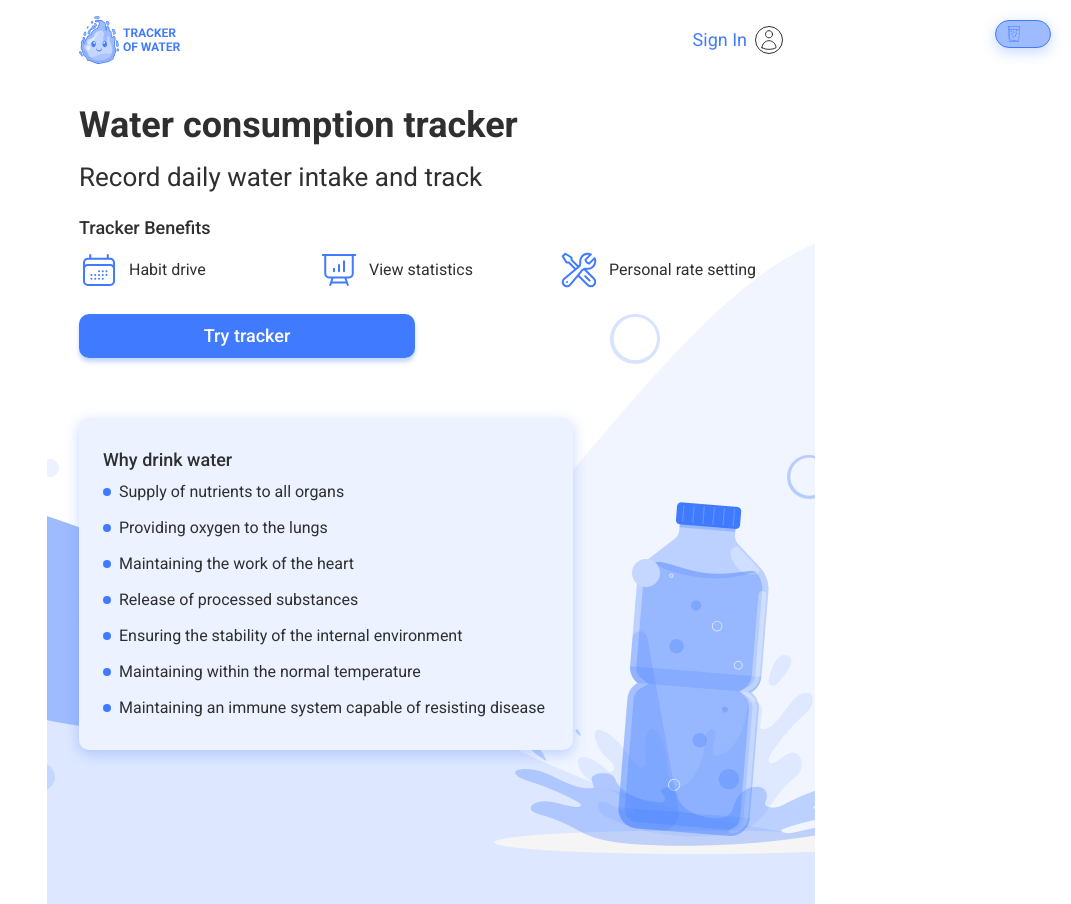
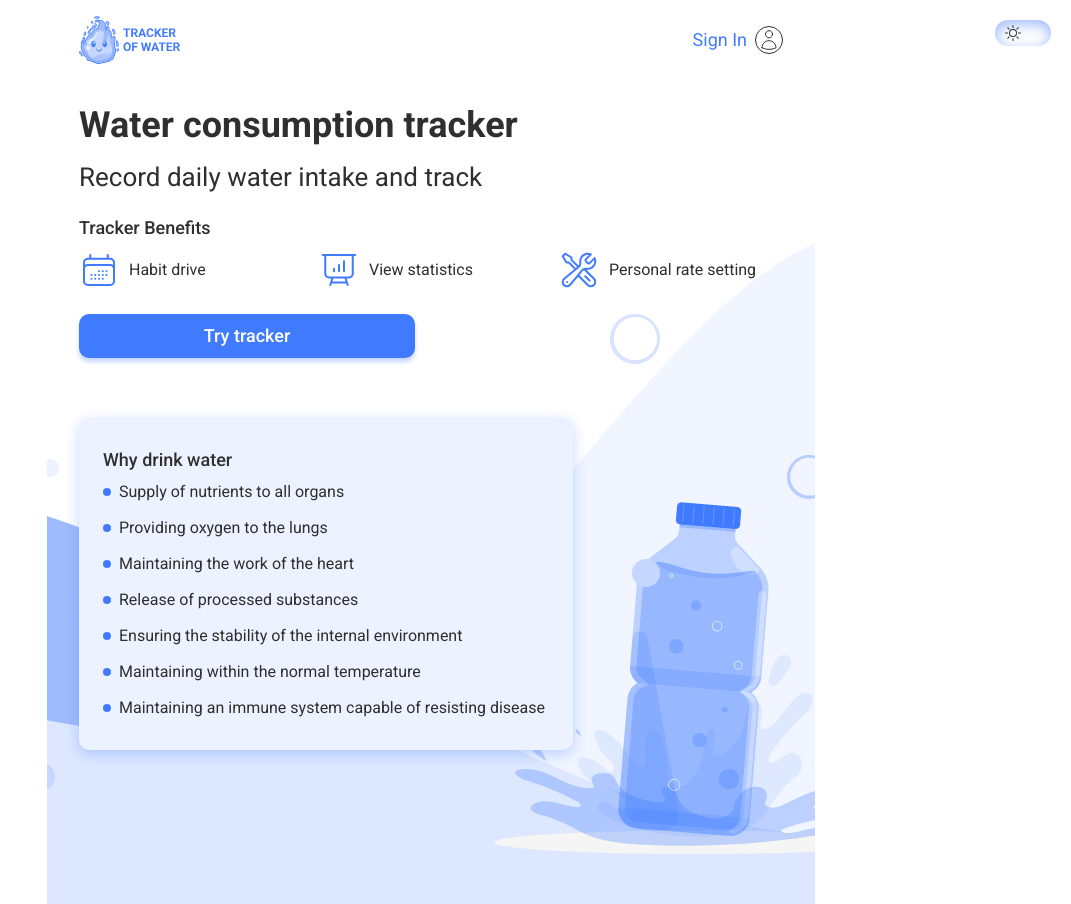
Before and after one commit to OlenaShatalova/team-03-water-tracker-frontend, a React (Vite) app: page /welcome in a window 1280 px wide. Shown: the whole page, without its empty margins (209-1280 px from the left). Built offline with nearby package versions, Linux system fonts and the light colour scheme.

Commit message:
corected themeBtn

```diff
--- a/package.json
+++ b/package.json
@@ -24,6 +24,7 @@
     "react": "^18.3.1",
     "react-dom": "^18.3.1",
     "react-hot-toast": "^2.5.1",
+    "react-icons": "^5.4.0",
     "react-loader-spinner": "^6.1.6",
     "react-modal": "^3.16.3",
     "react-redux": "^9.2.0",
--- a/src/components/ThemeBtn/ThemeBtn.jsx
+++ b/src/components/ThemeBtn/ThemeBtn.jsx
@@ -1,52 +1,26 @@
 import useTheme from '../ThemeContext/useTheme';
+import { BsSun, BsMoon } from 'react-icons/bs';
 import css from './ThemeBtn.module.css';
-import Icon from '../Icon/Icon.jsx'; // Import Icon component
 
 const ThemeBtn = () => {
   const { theme, toggleTheme } = useTheme();
 
   return (
-    <button className={`${css.themeButton} button`} onClick={toggleTheme}>
-      {theme === 'light' ? (
-        <Icon
-          name="icon-glass"
-          width={16}
-          height={16}
-          color="black"
-          className={css.icon}
-        />
-      ) : (
-        <Icon
-          name="icon-user"
-          width={16}
-          height={16}
-          color="white"
-          className={css.icon}
-        />
-      )}
+    <button
+      className={css.themeButton}
+      onClick={toggleTheme}
+      aria-label="Toggle theme"
+    >
+      <span
+        className={`${css.icon} ${theme === 'light' ? css.show : css.hide}`}
+      >
+        <BsSun />
+      </span>
+      <span className={`${css.icon} ${theme === 'dark' ? css.show : css.hide}`}>
+        <BsMoon />
+      </span>
     </button>
   );
 };
 
 export default ThemeBtn;
-
-// 2. Використовуємо компонент ThemeBtn в App.jsx
-// import useTheme from '../ThemeContext/useTheme';
-// import Icon from '../Icon'; // Імпортуємо Icon
-// import css from './ThemeBtn.module.css';
-
-// const ThemeBtn = () => {
-//   const { theme, toggleTheme } = useTheme();
-
-//   return (
-//     <button className={`${css.themeButton} button`} onClick={toggleTheme}>
-//       {theme === 'light' ? (
-//         <Icon name="moon" width={24} height={24} color="black" />
-//       ) : (
-//         <Icon name="sun" width={24} height={24} color="yellow" />
-//       )}
-//     </button>
-//   );
-// };
-
-// export default ThemeBtn;
--- a/src/components/ThemeBtn/ThemeBtn.module.css
+++ b/src/components/ThemeBtn/ThemeBtn.module.css
@@ -1,17 +1,15 @@
 .themeButton {
-  background-color: var(
-    --color-secondary-3
-  ); /* ✅ Використовує глобальну змінну */
-  border: 1px solid var(--color-primary); /* ✅ primary-blue замінено */
-  box-shadow: var(--shadow-primary); /* ✅ Додає змінну для тіні */
-  color: var(--color-text); /* ✅ primary-blue замінено */
+  background-color: var(--background);
+  border: 1px solid var(--secondary-blue);
+  box-shadow: inset 0 4px 14px 0 rgba(64, 123, 255, 0.54);
+  color: var(--primary-blue);
   display: flex;
   align-items: center;
   justify-content: space-between;
   padding: 5px 10px;
   border-radius: 20px;
   width: 56px;
-  cursor: var(--cursor-hover); /* ✅ cursor-h замінено */
+  cursor: 12 12, auto;
   position: relative;
   overflow: hidden;
 }
@@ -38,10 +36,11 @@
   cursor: var(--cursor-active);
 }
 
-.themeButton:hover.icon {
-  color: var(--color-accent-orange);
+.themeButton:hover .icon {
+  color: var(--secondary-orange);
 }
 
 .themeButton:hover {
-  border: solid 1px var(--color-accent-orange);
+  border: solid 1px var(--secondary-orange);
+  cursor: var(--cursor-hover);
 }
--- a/src/css/themeVariables.css
+++ b/src/css/themeVariables.css
@@ -38,7 +38,7 @@
   /* Dark Theme Cursors */
   --cursor-pointer-dark-hover: url('/src/assets/images/cursors/outlineArrow1.svg'),
     pointer;
-  --cursor-pointer-dark-active: url('/src/assets/images/cursors/outlineArrow2.svg'),
+  --cursor-pointer-dark-active: url('/src/assets/images/cursors/cursor-arrow-ripple-outline.svg'),
     pointer;
 
   /* Default Variables */
```
Also changed, not shown: src/assets/images/cursors/cursor-arrow-ripple-outline.svg (added), 1 other file (tests, documents, lock files or other folders).
